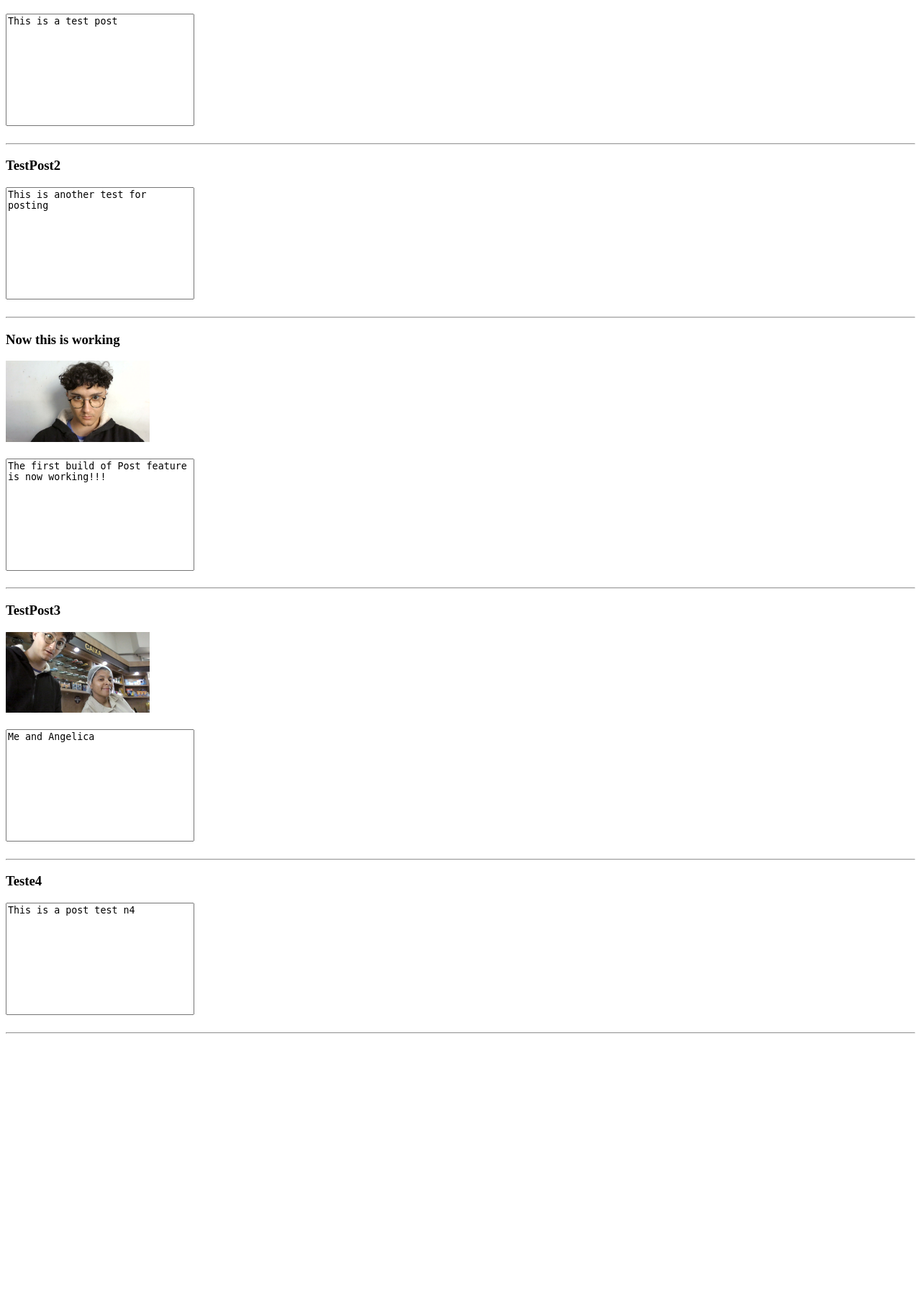
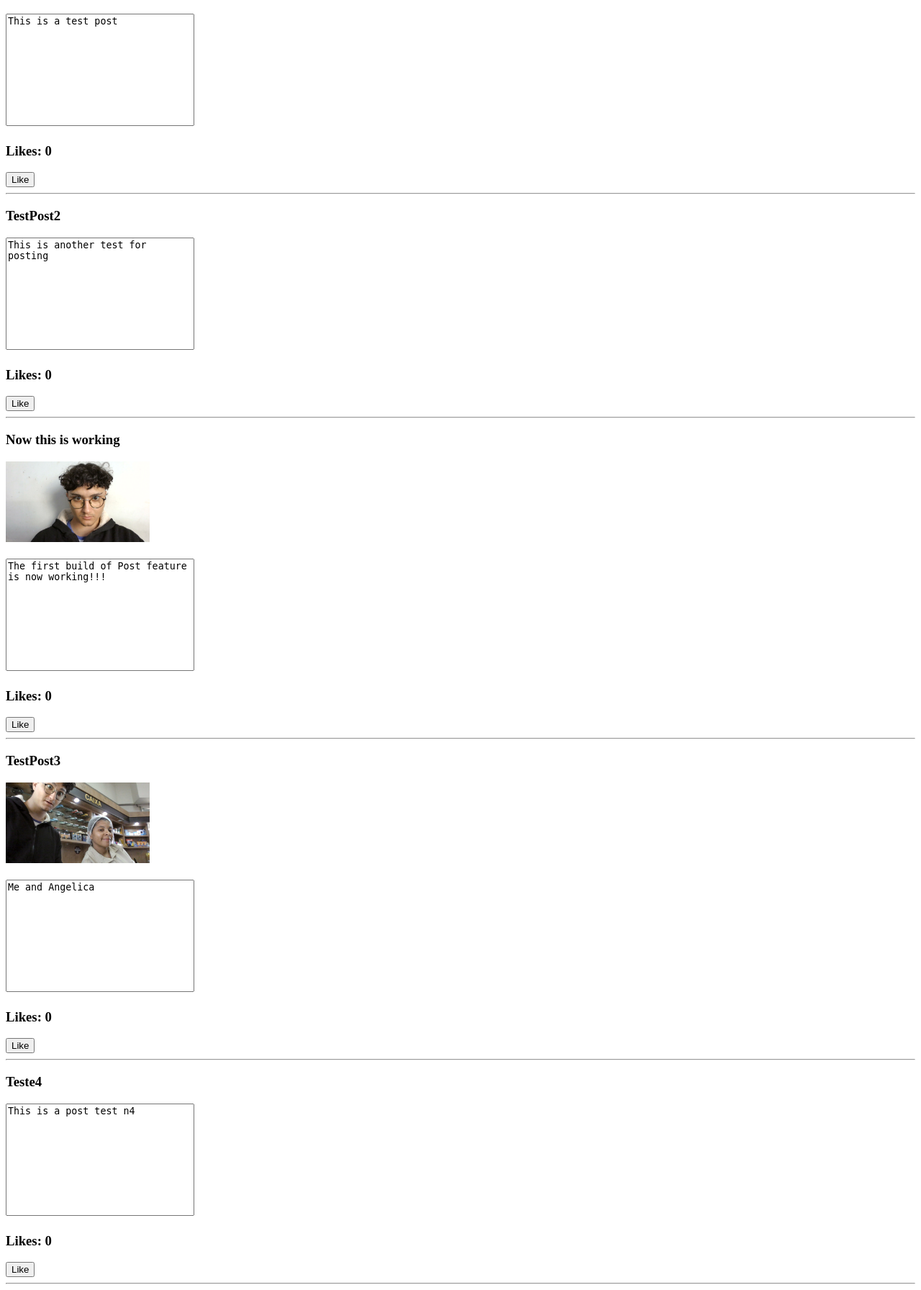
Before and after one commit to NimboXE/CreepNote, a Django app: page /profilePage/ in a window 1280 px wide. Shown: the part 631-2423 px from the top of the page at 72% size. Before the commit the page ends 2067 px from the top, so only its background shows below. Run offline with Django 5.2, Linux system fonts and the light colour scheme; a user stored in the database is signed in; data comes from the database, SQL or seed files in the repository; both versions use the stored data as it was after the commit; data that the repository does not hold is empty.

Commit message:
Like and Deslike First Build (Non totally functional)

```diff
--- a/app/models.py
+++ b/app/models.py
@@ -40,8 +40,8 @@ class Post(models.Model):
     title = models.CharField(max_length=55, null=False, blank=False)
     content = models.TextField(null=False, blank=True)
     attachment = models.FileField(null=False, blank=True)
+    userOwner = models.ForeignKey(CNUser, on_delete=models.CASCADE)
     likes = models.IntegerField(null=False, blank=False, default=0)
-    userOwner = models.ForeignKey(CNUser, on_delete=models.CASCADE)
 
     ################
 
@@ -56,3 +56,20 @@ class Post(models.Model):
         ## Elif for attachment == 0
         elif attachment == "":
             return cls.objects.create(title=title, content=content, userOwner=userOwner)
+
+class PostLike(models.Model):
+
+    ## Atributes ##
+    post = models.ForeignKey(Post, on_delete=models.CASCADE)
+    userOwner = models.ForeignKey(CNUser, on_delete=models.CASCADE)
+
+    ###############
+
+    ## Functions ##
+    @classmethod
+    def giveLike(cls, post, userOwner):
+        return cls.objects.create(post=post, userOwner=userOwner)
+
+    @classmethod
+    def unLike(cls, post, userOwner):
+        return cls.objects.get(post=post, userOwner=userOwner).delete()
--- a/app/templates/profilePage.html
+++ b/app/templates/profilePage.html
@@ -41,6 +41,19 @@
                             <textarea name="" id="" cols="30" rows="10" readonly style="resize: none;">{{post.content}}</textarea>
                         </h3>
                     </div>
+                    <h3>Likes: {{ post.likes }}</h3>
+                </div>
+                <div>
+                    {% if likes is not None %}
+                        <a href="{% url 'likeOptions' post.id %}"><button>Like</button></a>
+                    {% endif %}
+                    {% for like in likes %}
+                        {% if like.post.id == post.id %}
+                            <a href="{% url 'likeOptions' post.id %}"><button>Un-Like</button></a>
+                        {% else %}
+                            <a href="{% url 'likeOptions' post.id %}"><button>Like</button></a>
+                        {% endif %}
+                    {% endfor %}
                 </div>
                 <hr>
         {% endfor %}
--- a/app/views.py
+++ b/app/views.py
@@ -15,7 +15,6 @@ def index(request):
 
         ## Login ##
         user = authenticate(request, username=username, password=password)
-        print(user)
 
         if user is not None:
             login(request, user)
@@ -64,7 +63,8 @@ def home(request):
 @login_required(login_url=index)
 def profilePage(request):
 
-    userPosts = Post.objects.filter(userOwner=request.user)
+    userPosts = Post.objects.filter(userOwner = request.user)
+    likes = PostLike.objects.filter(userOwner = request.user)
 
     if request.method == "POST":
 
@@ -79,4 +79,28 @@ def profilePage(request):
         ## Redirecting to home ##
         return redirect(home)
 
-    return render(request, 'profilePage.html', {'userPosts':userPosts})
+    return render(request, 'profilePage.html', {'userPosts':userPosts, 'likes':likes})
+
+@login_required(login_url=index)
+def likeOptions(request, id):
+
+    ## Storing the post target ##
+    post = Post.objects.get(id=id)
+
+    ## Checking for like or deslike
+    try:
+        like = PostLike.objects.get(post=post)
+
+        PostLike.unLike(post, request.user)
+        post.likes -= 1
+        post.save()
+
+        return redirect(profilePage)
+
+    except:
+
+        PostLike.giveLike(post, request.user)
+        post.likes += 1
+        post.save()
+
+        return redirect(profilePage)
--- a/setup/urls.py
+++ b/setup/urls.py
@@ -26,4 +26,5 @@ urlpatterns = [
     path('signupPage/', signupPage, name='signupPage'),
     path('home/', home, name='home'),
     path('profilePage/', profilePage, name='profilePage'),
+    path('likeOptions/<id>', likeOptions, name='likeOptions'),
 ] + static(settings.MEDIA_URL, document_root = settings.MEDIA_ROOT)
```
Also changed, not shown: app/migrations/0003_remove_post_likes_postlike.py (added), app/migrations/0004_post_likes.py (added), db.sqlite3, media/WIN_20250808_15_02_05_Pro.jpg (added). Lines whose indentation alone changed are shown as unchanged.
